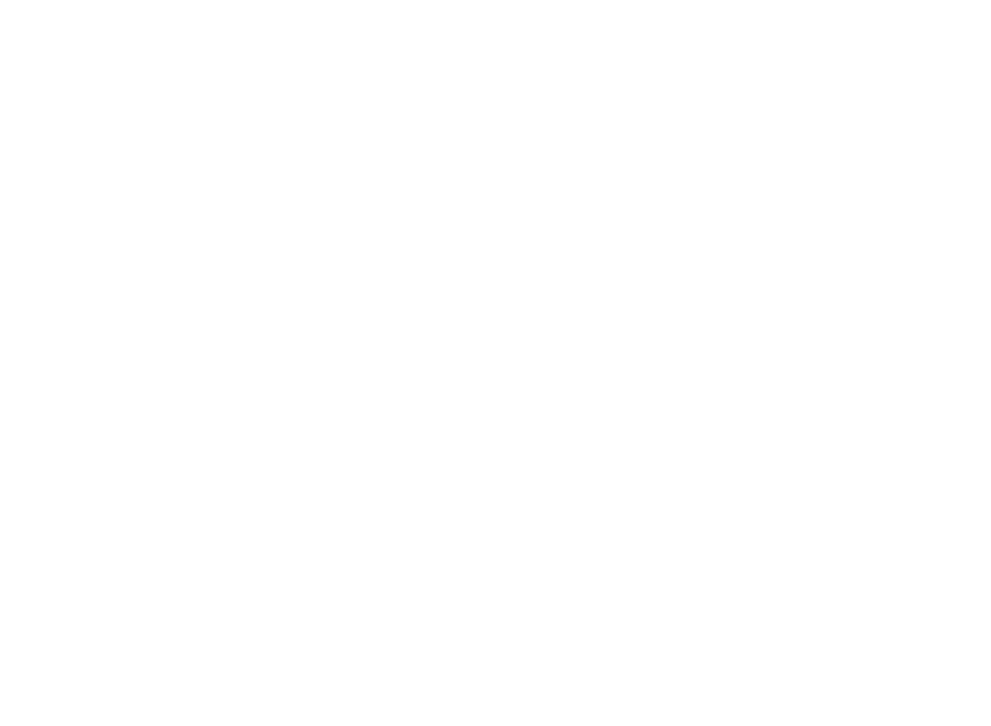
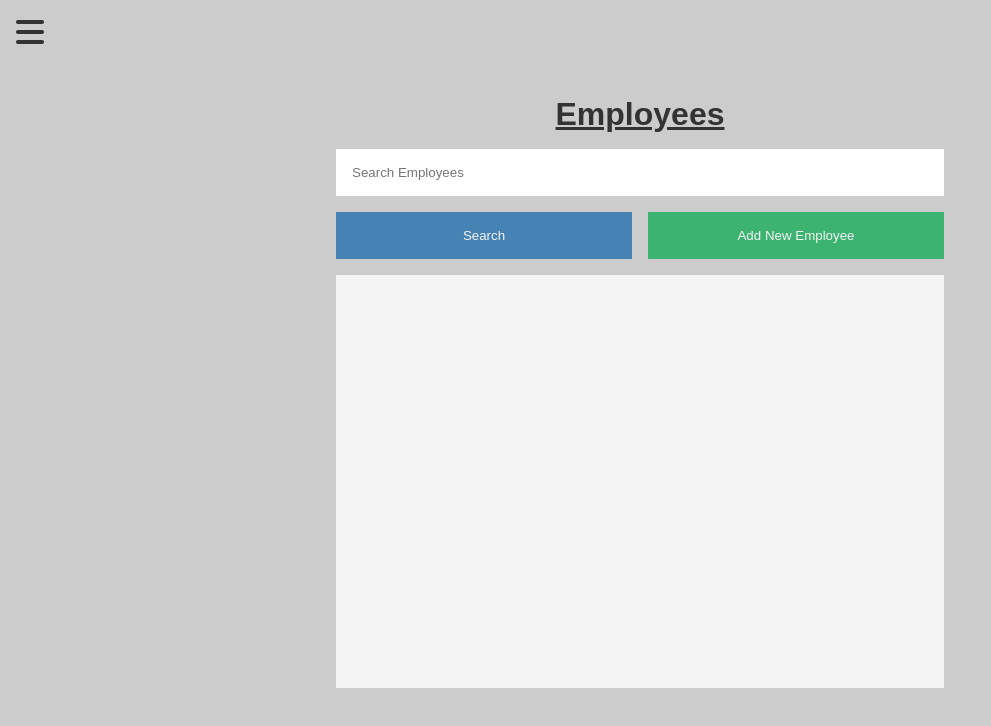
Before and after one commit to HBull5/property-manager-app, a website: page dist/index.html in a window 1280 px wide. Shown: the whole page, without its empty margins (0-991 px from the left). Drawn offline with Linux system fonts and the light colour scheme.

Commit message:
first page started

```diff
--- a/sass/_config.scss
+++ b/sass/_config.scss
@@ -0,0 +1,6 @@
+$green: mediumseagreen;
+$blue: steelblue;
+$red: #f2545b;
+$black: #333;
+$white: #f4f4f4;
+$grey: #ccc;
--- a/sass/main.scss
+++ b/sass/main.scss
@@ -0,0 +1,161 @@
+@import "config";
+
+* {
+    margin: 0;
+    padding: 0;
+    box-sizing: border-box;
+}
+
+html,
+body {
+    font-family: Arial, Helvetica, sans-serif;
+    color: $black;
+    background: $grey;
+}
+
+ul {
+    list-style: none;
+}
+
+a {
+    text-decoration: none;
+    color: inherit;
+}
+
+.hide-menu {
+    transform: translateX(-400px);
+}
+
+nav {
+    .menu-btn {
+        position: fixed;
+        top: 1rem;
+        left: 1rem;
+        font-size: 2rem;
+        cursor: pointer;
+        transition: color 0.2s;
+    }
+
+    .menu-btn:hover {
+        color: $blue;
+    }
+
+    .menu {
+        height: 100vh;
+        width: 20vw;
+        background: $black;
+        color: $white;
+        position: fixed;
+        display: none;
+        display: grid;
+        grid-template-rows: repeat(3, 1fr);
+        justify-content: center;
+        text-align: center;
+        transition: transform 1s;
+
+        div {
+            i {
+                padding-top: 2rem;
+                font-size: 2.5rem;
+                cursor: pointer;
+                transition: color 0.2s;
+            }
+
+            i:hover {
+                color: $red;
+            }
+        }
+
+        ul {
+            align-self: center;
+
+            li {
+                padding: 1rem 0;
+
+                a {
+                    font-size: 1.5rem;
+                    transition: color 0.2s;
+                }
+
+                a:hover {
+                    color: $blue;
+                }
+            }
+        }
+    }
+}
+
+section {
+    height: 100vh;
+    width: 100%;
+    display: flex;
+    justify-content: center;
+    align-items: center;
+
+    .container {
+        height: 80%;
+        width: 50%;
+        padding: 1rem;
+        // border: 1px solid $black;
+        display: flex;
+        flex-direction: column;
+        justify-content: flex-start;
+        align-items: center;
+
+        h1 {
+            font-size: 2rem;
+            text-decoration: underline;
+            padding-bottom: 1rem;
+        }
+
+        input {
+            width: 100%;
+            padding: 1rem;
+            border: none;
+            margin-bottom: 1rem;
+        }
+
+        input:focus {
+            outline: none;
+        }
+
+        .btns {
+            width: 100%;
+            display: grid;
+            grid-template-columns: repeat(2, 1fr);
+            grid-gap: 1rem;
+
+            .search,
+            .add {
+                color: $white;
+                border: none;
+                padding: 1rem 0;
+                cursor: pointer;
+            }
+
+            .search {
+                background: $blue;
+            }
+
+            .search:hover {
+                background: darken($blue, 10%);
+            }
+
+            .add {
+                background: $green;
+            }
+
+            .add:hover {
+                background: darken($green, 10%);
+            }
+        }
+
+        .employees {
+            height: 70%;
+            width: 100%;
+            background: $white;
+            margin: 1rem 0;
+            overflow-y: scroll;
+        }
+    }
+}
```
Also changed, not shown: README.md, dist/app.js, dist/css/main.min.css (added), dist/index.html, 1 other file.
